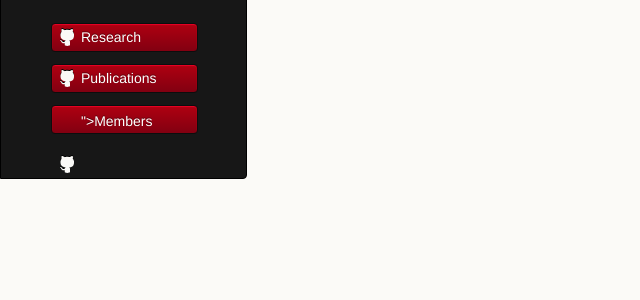
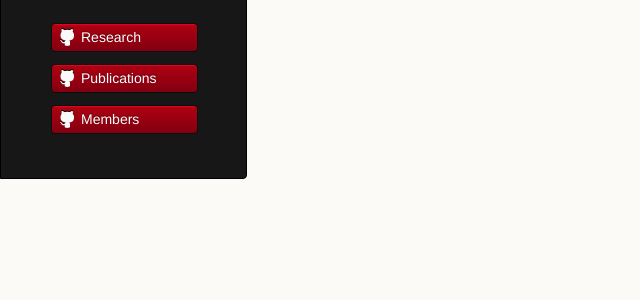
Before and after one commit to CPS-research-group/CPS-research-group.github.io, a Jekyll site: the page built from Research.md, in a window 1280 px wide. Shown: the part 217-517 px from the top of the page, without its empty margins (0-640 px from the left). Built offline with Jekyll 4.4.1, drawn with Linux system fonts in a browser that asks for light colours; our own code applies the rules of GitHub Pages for plain Markdown files.

Commit message:
correcting link error

```diff
--- a/_layouts/default.html
+++ b/_layouts/default.html
@@ -21,7 +21,7 @@
 		<ul>
 			<li><a class="buttons github" href="{{ site.baseurl }}{% link Research.md %}">Research</a></li>
 			<li><a class="buttons github" href="{{ site.baseurl }}{% link Publications.md %}">Publications</a></li>
-			<li><a class="buttons github" href="{{ site.baseurl }}{% Members.md %}">Members</a></li>
+			<li><a class="buttons github" href="{{ site.baseurl }}{% link Members.md %}">Members</a></li>
 
 		</ul>
 
```
